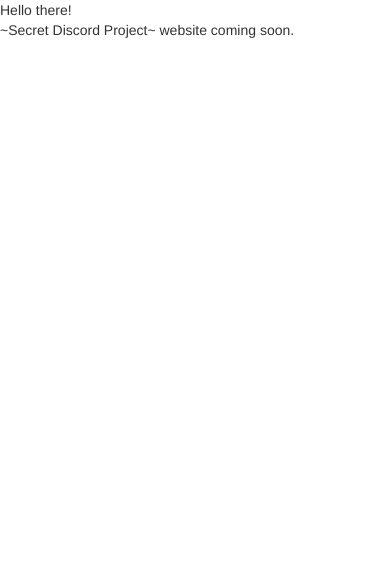
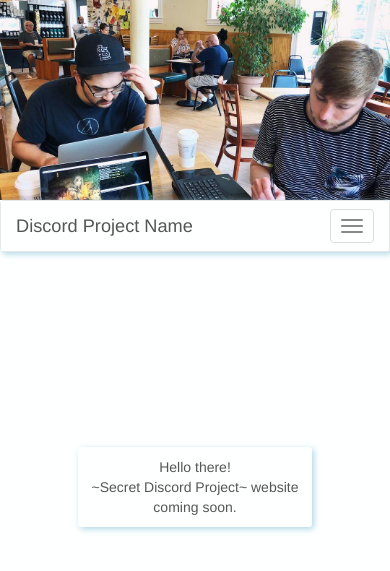
Before and after one commit to jzilch/discord-project, a Django app: page / in a window 390 px wide. Shown: the top 571 px of the page. Run offline with Django 3.2, Linux system fonts and the light colour scheme; some libraries are stand-ins or nearby versions.

Commit message:
add responsive navbar and header image

```diff
--- /dev/null
+++ b/discordapp/templates/assets/header_image.html
@@ -0,0 +1,3 @@
+{% load static %}
+<!-- this div has a css attribute called background-image that references the image -->
+<div class='header-image'></div>
--- /dev/null
+++ b/discordapp/templates/assets/navbar.html
@@ -0,0 +1,28 @@
+<!-- this is the universal bootstrap navbar for the website -->
+<nav class="navbar navbar-default">
+    <div class="container-fluid">
+        <!-- Brand and toggle get grouped for better mobile display -->
+        <div class="navbar-header">
+            <button type="button" class="navbar-toggle collapsed" data-toggle="collapse" data-target="#bs-example-navbar-collapse-1" aria-expanded="false">
+                <span class="sr-only">Toggle navigation</span>
+                <!-- these are the hamburger bars in the collapse button -->
+                <!-- should match the number of navbar links for consistency -->
+                <span class="icon-bar"></span>
+                <span class="icon-bar"></span>
+                <span class="icon-bar"></span>
+
+            </button>
+            <!-- navbar brand logo-->
+            <a class="navbar-brand" href="#">Discord Project Name</a>
+        </div>
+        <div class="collapse navbar-collapse" id="bs-example-navbar-collapse-1">
+            <ul class="nav navbar-nav">
+                <!-- navbar links -->
+                <li><a href="#">Home<span class="sr-only">(current)</span></a></li>
+                <li><a href="#">Meet the team</a></li>
+                <li><a href="#">Content</a></li>
+            </ul>
+        </div>
+
+    </div>
+</nav>
--- a/discordapp/templates/head.html
+++ b/discordapp/templates/head.html
@@ -1,5 +1,5 @@
 {% load static %}
 
 <!-- include custom css/js -->
-<link rel="stylesheet" href='{% static "css/main.css" %} ' />
+<link rel="stylesheet" href='{% static "css/main.css" %}' />
 <script src='{% static "javascript/scripts.js" %} '></script>
--- a/discordapp/templates/headers/main_header.html
+++ b/discordapp/templates/headers/main_header.html
@@ -1,2 +1,4 @@
 {% load static %}
 <!-- headers/main_header.html -->
+{% include 'assets/header_image.html' %}
+{% include 'assets/navbar.html' %}
--- a/discordproject/static/css/main.css
+++ b/discordproject/static/css/main.css
@@ -0,0 +1,69 @@
+body {
+    background-color: #feffff;
+    color: #555;  /* match bootstrap styles */
+}
+
+.coming-soon-panel {
+    width: 30%;
+    margin-top: 20%;
+    margin-left: 35%;
+
+    border-radius: 3px;
+    box-shadow: 2px 2px 6px lightblue;
+    padding:10px;
+
+    text-align: center;
+}
+
+.header-image {
+    background-image: url('../images/header_images/header_picture.jpg');
+    background-size: 100%;
+    height: 200px;
+    overflow: hidden;
+    background-position: center center;
+    background-repeat: no-repeat;
+    min-height: 100%;
+    min-width: 100%;
+}
+
+/* bootstrap overrides */
+
+.container-fluid {
+    background-color: #feffff !important;
+}
+.navbar-default {
+    box-shadow: 2px 2px 6px lightblue;
+}
+
+/* navbar text color */
+.navbar-brand, .navbar-nav>li>a {
+    color: #555 !important;
+    /* border: 1px dotted red; */
+    height: 100%;
+    padding: 25px 40px !important;
+}
+.navbar-brand {
+    font-size: 1.3em;
+}
+.navbar-nav>li>a {
+    font-size: 1.1em;
+}
+.navbar-nav>li>a:hover {
+    background-color: lightblue !important;
+}
+
+
+/* for mobile phones */
+@media only screen and (max-width: 600px) {
+
+    .coming-soon-panel {
+        width: 60%;
+        margin-left: 20%;
+        margin-top: 50%;
+    }
+
+    /* revert to bootstrap standards (overriding overrides) */
+    .navbar-brand, .navbar-nav>li>a {
+        padding: 15px !important;
+    }
+}
```
Also changed, not shown: discordapp/static/css/main.css (+44 -2 lines), discordapp/static/images/header_images/header_picture.jpg (added), discordproject/static/images/header_images/header_picture.jpg (added).
